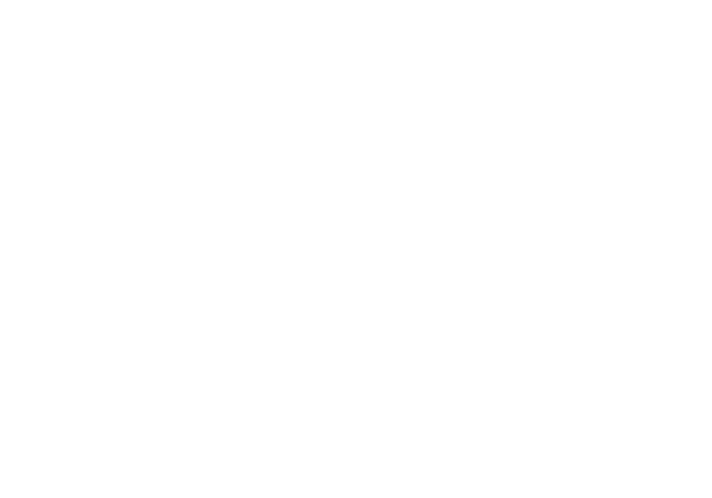
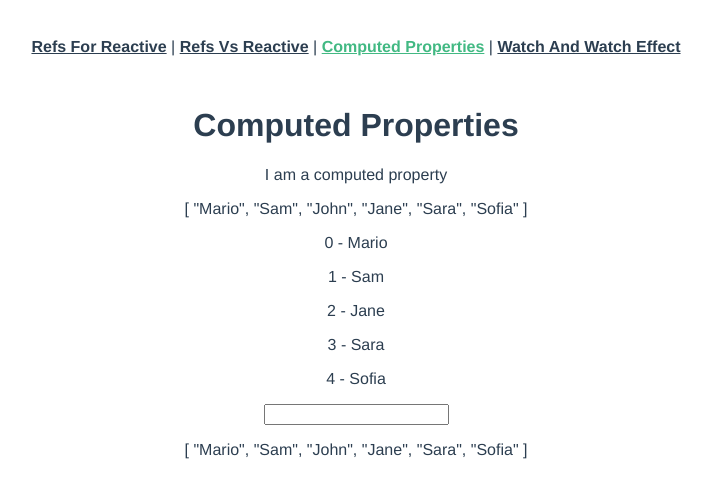
Before and after one commit to mosabberul55/composion-api-basic, a Vue app: page /computed-properties in a window 1280 px wide. Before the commit this address had no page. Shown: the top 498 px of the page, without its empty margins (284-996 px from the left). Built offline with nearby package versions, Linux system fonts and the light colour scheme.

Commit message:
composition apis

```diff
--- a/src/App.vue
+++ b/src/App.vue
@@ -1,4 +1,10 @@
 <template>
+  <nav>
+    <router-link to="/">Refs For Reactive</router-link> |
+    <router-link :to="{ name: 'refsVsReactive' }">Refs Vs Reactive</router-link> |
+    <router-link :to="{ name: 'computedProperties' }">Computed Properties</router-link> |
+    <router-link :to="{ name: 'watchAndWatchEffect' }">Watch And Watch Effect</router-link>
+  </nav>
   <router-view/>
 </template>
 
--- a/src/router/index.js
+++ b/src/router/index.js
@@ -1,20 +1,27 @@
 import { createRouter, createWebHistory } from 'vue-router'
-import HomeView from '../views/HomeView.vue'
+import RefsForReactive from '../views/RefsForReactive.vue'
 
 const routes = [
   {
     path: '/',
     name: 'home',
-    component: HomeView
+    component: RefsForReactive
   },
-  // {
-  //   path: '/about',
-  //   name: 'about',
-  //   // route level code-splitting
-  //   // this generates a separate chunk (about.[hash].js) for this route
-  //   // which is lazy-loaded when the route is visited.
-  //   component: () => import(/* webpackChunkName: "about" */ '../views/AboutView.vue')
-  // }
+  {
+    path: '/refs-vs-reactive',
+    name: 'refsVsReactive',
+    component: () => import(/* webpackChunkName: "about" */ '../views/RefsVsReactive.vue')
+  },
+  {
+    path: '/computed-properties',
+    name: 'computedProperties',
+    component: () => import(/* webpackChunkName: "about" */ '../views/ComputedProperties.vue')
+  },
+  {
+    path: '/watch-and-watch-effect',
+    name: 'watchAndWatchEffect',
+    component: () => import(/* webpackChunkName: "about" */ '../views/WatchAndWatchEffect.vue')
+  }
 ]
 
 const router = createRouter({
--- /dev/null
+++ b/src/views/ComputedProperties.vue
@@ -0,0 +1,36 @@
+<template>
+  <div class="home">
+    <h1>Computed Properties</h1>
+    <p>{{ name }}</p>
+    <p>{{ names }}</p>
+    <div v-for="(filtered, i) in filteredNames">
+      <p>{{ i }} - {{ filtered }}</p>
+    </div>
+    <input type="text" v-model="search">
+    <p>{{ matchedNames }}</p>
+  </div>
+</template>
+
+<script>
+import {computed, ref} from "vue";
+
+export default {
+  name: "ComputedProperties",
+  setup() {
+    const name = computed(() => {
+      return 'I am a computed property'
+    })
+
+    const names = ref(['Mario', 'Sam', 'John', 'Jane', 'Sara', 'Sofia'])
+    const search = ref('')
+    const filteredNames = computed(() => {
+      return names.value.filter(n => n.includes('a'))
+    })
+    const matchedNames = computed(() => {
+      return names.value.filter(n => n.includes(search.value))
+    })
+
+    return { name, names, search, filteredNames, matchedNames }
+  }
+}
+</script>
--- a/src/views/HomeView.vue
+++ b/src/views/RefsForReactive.vue
@@ -1,9 +1,11 @@
 <template>
   <div class="home">
-    <h1>Home</h1>
+    <h1>Refs For Reactive</h1>
     <p ref="p">My name is {{ name }} and my age is {{ age }}</p>
     <button @click="handleClick">Click me</button>
-
+    <br>
+    <button @click="count++">Increase Count {{ count }}</button>
+    <br/>
     <input type="text" v-model="name" />
   </div>
 </template>
@@ -13,7 +15,7 @@
 import {ref} from "vue";
 
 export default {
-  name: 'HomeView',
+  name: 'RefsForReactive',
   setup() {
     // console.log(this)
 
@@ -21,6 +23,7 @@ export default {
 
     const name = ref('Mario')
     const age = ref(30)
+    const count = ref(0)
     const handleClick = () => {
       name.value = 'John'
       age.value = 50
@@ -29,7 +32,7 @@ export default {
       // p.value.classList.add('red')
       // p.value.textContent = 'My name'
     }
-    return { name, age, handleClick, p }
+    return { name, age, handleClick, p, count }
   }
 }
 </script>
--- /dev/null
+++ b/src/views/RefsVsReactive.vue
@@ -0,0 +1,44 @@
+<template>
+  <div class="home">
+    <h1>Refs Vs Reactive</h1>
+    <h2>Refs</h2>
+    <p>{{ objectOne.name }} ---- {{ objectOne.age }} ----  --- {{ nameOne }}</p>
+    <button @click="updateObjectOne">Update Object One</button>
+    <br/>
+    <h2>Reactive</h2>
+    <p>object two = {{ objectTwo.name }} ---- {{ objectTwo.age }} --- {{ nameTwo }}</p>
+    <button @click="updateObjectTwo">Update Object Two</button>
+  </div>
+</template>
+
+<script>
+
+import {ref, reactive} from "vue";
+
+export default {
+  name: 'RefsVsReactive',
+  setup() {
+    const objectOne = ref({name: 'Mario', age: 30})
+    const objectTwo = reactive({name: 'Sam', age: 40})
+
+    // notes:
+    // we can 't use primitive values with reactive
+    // we can use primitive values with ref
+    const nameOne = ref('Mario')
+    let nameTwo = reactive('Sam')
+
+    const updateObjectOne = () => {
+      objectOne.value.name = 'John'
+      objectOne.value.age = 50
+      nameOne.value = 'John updated'
+    }
+    const updateObjectTwo = () => {
+      objectTwo.name = 'Sam updated'
+      objectTwo.age = 70
+      nameTwo = 'Sam cant updated because its a primitive value'
+    }
+
+    return {objectOne, objectTwo, updateObjectOne, updateObjectTwo, nameOne, nameTwo}
+  }
+}
+</script>
--- /dev/null
+++ b/src/views/WatchAndWatchEffect.vue
@@ -0,0 +1,46 @@
+<template>
+  <div class="home">
+    <h1>Watch And Watch Effect</h1>
+    <input type="text" v-model="search">
+    <p>Search Term - {{ search }}</p>
+    <div v-for="name in matchingNames" :key="name">
+      <p>{{ name }}</p>
+    </div>
+    <button @click="stopWatching">Stop Watch</button>
+  </div>
+</template>
+
+<script>
+import {computed, ref, watch, watchEffect} from "vue";
+
+export default {
+  name: "WatchAndWatchEffect",
+  setup() {
+    const search = ref('')
+    const names = ref(['Mario', 'Sam', 'John', 'Jane', 'Sara', 'Sofia'])
+
+    const stopWatch = watch(search, (newValue, oldValue) => {
+      console.log('watch', newValue, oldValue)
+    })
+    // This one run initially when the component first loads
+    const stopWatchEffect = watchEffect(() => {
+      console.log('watchEffect', search.value)
+    })
+
+    const stopWatching = () => {
+      stopWatch()
+      stopWatchEffect()
+    }
+
+    const matchingNames = computed(() => {
+      return names.value.filter(n => n.includes(search.value))
+    })
+
+    return { search, names, matchingNames, stopWatching }
+  }
+}
+</script>
+
+<style scoped>
+
+</style>
```
